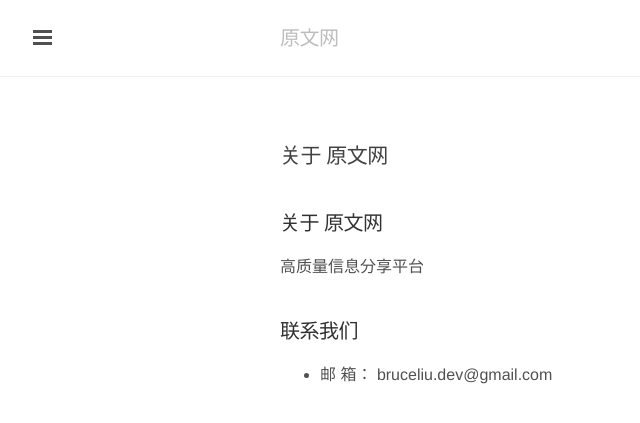
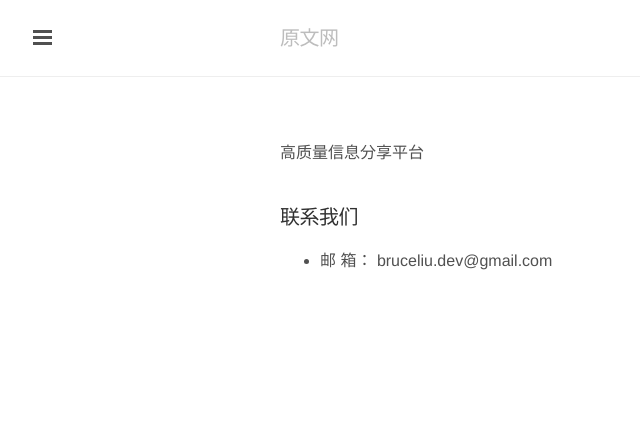
Before and after one commit to BruceLiu77/BruceLiu77.github.io, a Jekyll site: the page built from about.md, in a window 1280 px wide. Shown: the top 423 px of the page, without its empty margins (0-640 px from the left). Built offline with Jekyll 4.4.1, drawn with Linux system fonts in a browser that asks for light colours; nearby versions of some CDN libraries; comment, search, counter and statistics services are not loaded; our own code applies the rules of GitHub Pages for plain Markdown files.

Commit message:
Update about.md

```diff
--- a/about.md
+++ b/about.md
@@ -3,8 +3,6 @@ layout: page
 permalink: /about/
 ---
 
-
-### 关于 原文网
 
 高质量信息分享平台
 
```
